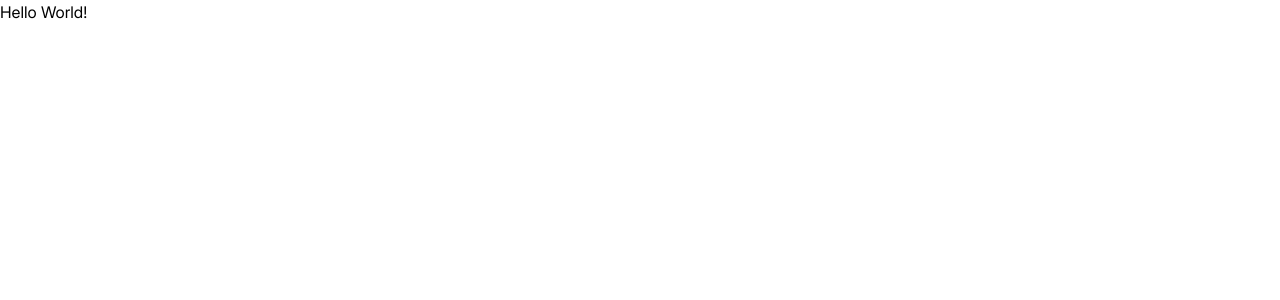
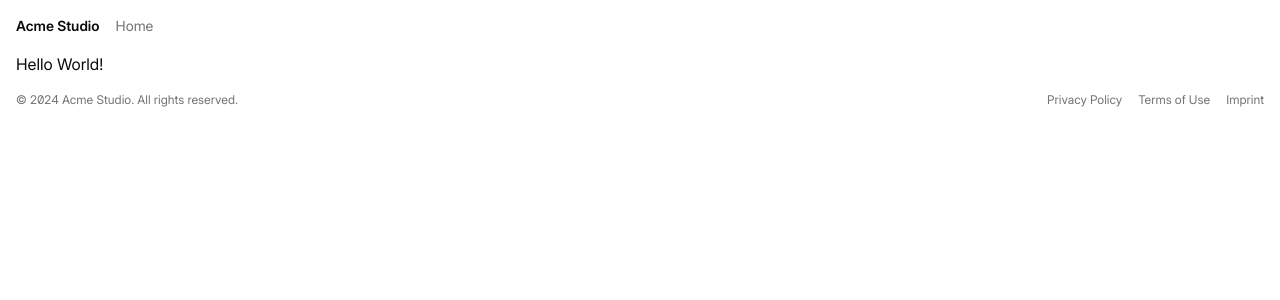
Before and after one commit to larsgoette/next-starter, a Next.js app: page / in a window 1280 px wide. Shown: the top 300 px of the page. Built offline with nearby package versions, Linux system fonts and the light colour scheme.

Commit message:
added header and footer components

```diff
--- a/src/app/layout.tsx
+++ b/src/app/layout.tsx
@@ -10,6 +10,8 @@ import {
 } from "@/app/config";
 import { SchemaOrg } from "@/components/features/SchemaOrg";
 import { WebSite, WithContext } from "schema-dts";
+import { Header } from "@/components/sections/Header";
+import { Footer } from "@/components/sections/Footer";
 
 const inter = localFont({
   src: "./fonts/InterVariable.woff2",
@@ -22,7 +24,6 @@ export const metadata: Metadata = {
     template: `%s | ${APP_NAME}`,
     default: APP_NAME,
   },
-  description: APP_DESCRIPTION,
   appleWebApp: {
     title: APP_NAME,
     statusBarStyle: "default",
@@ -48,8 +49,10 @@ export default function RootLayout({
   return (
     <html lang={APP_LANG}>
       <body
-        className={`${inter.variable} variable-font-reset font-sans antialiased`}>
+        className={`${inter.variable} variable-font-reset container mx-auto px-4 font-sans text-neutral-950 antialiased`}>
+        <Header />
         {children}
+        <Footer />
         <SchemaOrg schema={websiteSchema} />
       </body>
     </html>
--- /dev/null
+++ b/src/components/sections/Footer.tsx
@@ -0,0 +1,36 @@
+import { APP_NAME } from "@/app/config";
+import Link from "next/link";
+
+export function Footer() {
+  const currentYear = new Date().getFullYear();
+  return (
+    <footer className="my-4 flex justify-between gap-4 text-xs">
+      <span className="text-neutral-500">
+        © {currentYear} {APP_NAME}. All rights reserved.
+      </span>
+      <ul className="flex gap-4">
+        <li>
+          <Link
+            href="/privacy"
+            className="text-neutral-500 transition-colors duration-300 ease-in-out hover:text-neutral-950 hover:underline">
+            Privacy Policy
+          </Link>
+        </li>
+        <li>
+          <Link
+            href="/terms"
+            className="text-neutral-500 transition-colors duration-300 ease-in-out hover:text-neutral-950 hover:underline">
+            Terms of Use
+          </Link>
+        </li>
+        <li>
+          <Link
+            href="/imprint"
+            className="text-neutral-500 transition-colors duration-300 ease-in-out hover:text-neutral-950 hover:underline">
+            Imprint
+          </Link>
+        </li>
+      </ul>
+    </footer>
+  );
+}
--- /dev/null
+++ b/src/components/sections/Header.tsx
@@ -0,0 +1,21 @@
+import { APP_NAME } from "@/app/config";
+import Link from "next/link";
+
+export function Header() {
+  return (
+    <header className="my-4 flex gap-4">
+      <span className="text-sm font-semibold">{APP_NAME}</span>
+      <nav className="text-sm">
+        <ul className="flex gap-4">
+          <li>
+            <Link
+              href="/"
+              className="text-neutral-500 transition-colors duration-300 ease-in-out hover:text-neutral-950">
+              Home
+            </Link>
+          </li>
+        </ul>
+      </nav>
+    </header>
+  );
+}
```
Also changed, not shown: 1 other file (tests, documents, lock files or other folders).
